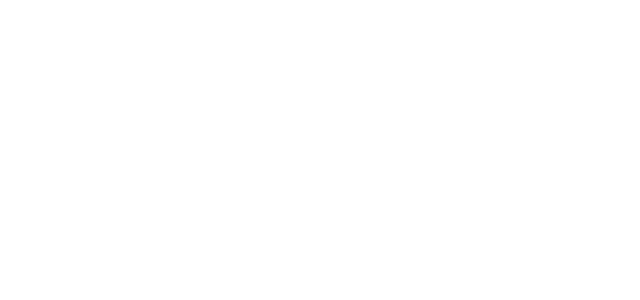
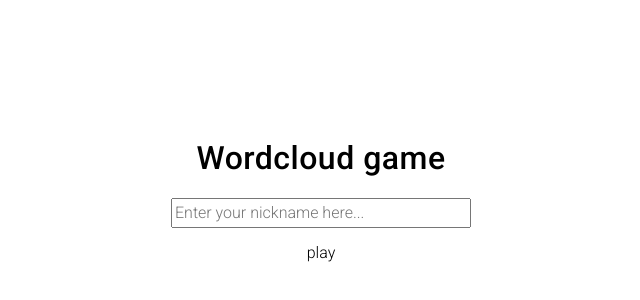
Before and after one commit to vlakyi/wordcloud-game, a React (Create React App) app: page / in a window 1280 px wide. Shown: the part 200-500 px from the top of the page, without its empty margins (319-959 px from the left). Built offline with nearby package versions, Linux system fonts and the light colour scheme.

Commit message:
Added "Home" route.
* Created a Routes.tsx which will contain routes object used for routing in etire app.
* Added NickNameContext to create a global nickname state. It will be used in the result route.
* Added very basic styling.

```diff
--- a/src/App.tsx
+++ b/src/App.tsx
@@ -1,7 +1,23 @@
+import { useState } from 'react';
+import { useRoutes } from 'react-router-dom';
+import { NickNameContext } from './contexts/NickNameContext';
+import { routes } from './Routes';
 import './styles/main.scss';
 
 function App() {
-  return <div className="App"></div>;
+  let RouteElement = useRoutes(routes);
+  // In our case we haven't very deep component's tree, so we probaly don't need to use context.
+  // However I prefered to add it, because our RouteElement could change in the future
+  // and we wouldn't need to use props drilling
+  const [globalNickName, setGlobalNickName] = useState('');
+
+  return (
+    <div className="view-layout view-layout--center">
+      <NickNameContext.Provider value={{ globalNickName, setGlobalNickName }}>
+        {RouteElement}
+      </NickNameContext.Provider>
+    </div>
+  );
 }
 
 export default App;
--- /dev/null
+++ b/src/Routes.tsx
@@ -0,0 +1,16 @@
+import { lazy, Suspense } from 'react';
+import type { RouteObject } from 'react-router-dom';
+
+// Add lazy loading
+const Home = lazy(() => import('./routes/Home/Home'));
+
+export let routes: RouteObject[] = [
+  {
+    path: '/',
+    element: (
+      <Suspense fallback={<div>Loading...</div>}>
+        <Home />
+      </Suspense>
+    ),
+  },
+];
--- /dev/null
+++ b/src/contexts/NickNameContext.ts
@@ -0,0 +1,11 @@
+import { createContext, Dispatch, SetStateAction } from 'react';
+
+export interface NickNameContextData {
+  globalNickName: string;
+  setGlobalNickName: Dispatch<SetStateAction<string>>;
+}
+
+export const NickNameContext = createContext<NickNameContextData>({
+  globalNickName: '',
+  setGlobalNickName: (value) => {},
+});
--- /dev/null
+++ b/src/routes/Home/Home.scss
@@ -0,0 +1,18 @@
+@use '../../styles/base/_mixins' as *;
+
+.home-page {
+  @include flexbox-center;
+  max-width: 300px;
+  width: 90%;
+
+  &__header {
+    letter-spacing: 0.5px;
+    font-size: 2rem;
+    margin-bottom: 1rem;
+  }
+
+  &__input {
+    width: 100%;
+    margin-bottom: 0.75rem;
+  }
+}
--- /dev/null
+++ b/src/routes/Home/Home.tsx
@@ -0,0 +1,41 @@
+import { ChangeEvent, useContext, useState } from 'react';
+import { useNavigate } from 'react-router-dom';
+import { NickNameContext } from '../../contexts/NickNameContext';
+import './Home.scss';
+
+const Home = (): JSX.Element => {
+  const { globalNickName, setGlobalNickName } = useContext(NickNameContext);
+  const [nickName, setNickName] = useState(globalNickName);
+  const navigate = useNavigate();
+
+  const onInputChange = (event: ChangeEvent<HTMLInputElement>) => {
+    const value = event.target.value;
+    setNickName(value);
+  };
+
+  const onButtonClick = () => {
+    // To handle empty spaces as nickName
+    const trimmedNickName = nickName.trim();
+
+    if (trimmedNickName.length > 0) {
+      setNickName(trimmedNickName);
+      setGlobalNickName(trimmedNickName);
+      navigate('../game');
+    }
+  };
+
+  return (
+    <section className="home-page">
+      <h1 className="home-page__header">Wordcloud game</h1>
+      <input
+        className="home-page__input"
+        placeholder="Enter your nickname here..."
+        value={nickName}
+        onChange={onInputChange}
+      />
+      <button onClick={onButtonClick}>play</button>
+    </section>
+  );
+};
+
+export default Home;
--- /dev/null
+++ b/src/styles/base/__mixins.scss
@@ -0,0 +1,6 @@
+@mixin flexbox-center {
+  display: flex;
+  flex-direction: column;
+  justify-content: center;
+  align-items: center;
+}
--- a/src/styles/base/__root.scss
+++ b/src/styles/base/__root.scss
@@ -2,4 +2,6 @@
 :root {
   // Font
   font-family: 'Roboto', sans-serif;
+  --font-weight-regular: 300;
+  --font-weight-bold: 500;
 }
--- a/src/styles/main.scss
+++ b/src/styles/main.scss
@@ -1,3 +1,23 @@
 @charset 'utf-8';
-@import 'base/__root';
-@import 'base/__reset';
+@use 'base/__root' as *;
+@use 'base/__reset' as *;
+@use 'base/_mixins' as *;
+
+#root {
+  width: 100%;
+  height: 100vh;
+  font-weight: var(--font-weight-regular);
+}
+
+h1,
+h2,
+h3,
+h4 {
+  font-weight: var(--font-weight-bold);
+}
+
+.view-layout {
+  @include flexbox-center;
+  width: 100%;
+  height: 100%;
+}
```
Also changed, not shown: src/views/Home/Home.tsx (deleted, +0 -7 lines).
